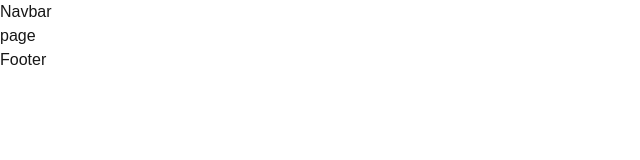
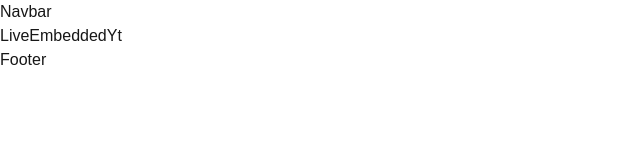
Before and after one commit to gaureshpai/temple, a Next.js app: page /Live in a window 1280 px wide. Shown: the top 160 px of the page, without its empty margins (0-640 px from the left). Built offline with nearby package versions, Linux system fonts and the light colour scheme.

Commit message:
Live page with its components rendered with it sub pages

```diff
--- a/app/Live/page.tsx
+++ b/app/Live/page.tsx
@@ -1,8 +1,11 @@
+import LiveEmbeddedYt from '@/components/LiveEmbeddedYt'
 import React from 'react'
 
 const page = () => {
   return (
-    <div>page</div>
+    <div>
+      <LiveEmbeddedYt/>
+    </div>
   )
 }
 
--- /dev/null
+++ b/components/LiveEmbeddedYt.tsx
@@ -0,0 +1,9 @@
+import React from 'react'
+
+const LiveEmbeddedYt = () => {
+  return (
+    <div>LiveEmbeddedYt</div>
+  )
+}
+
+export default LiveEmbeddedYt
```
